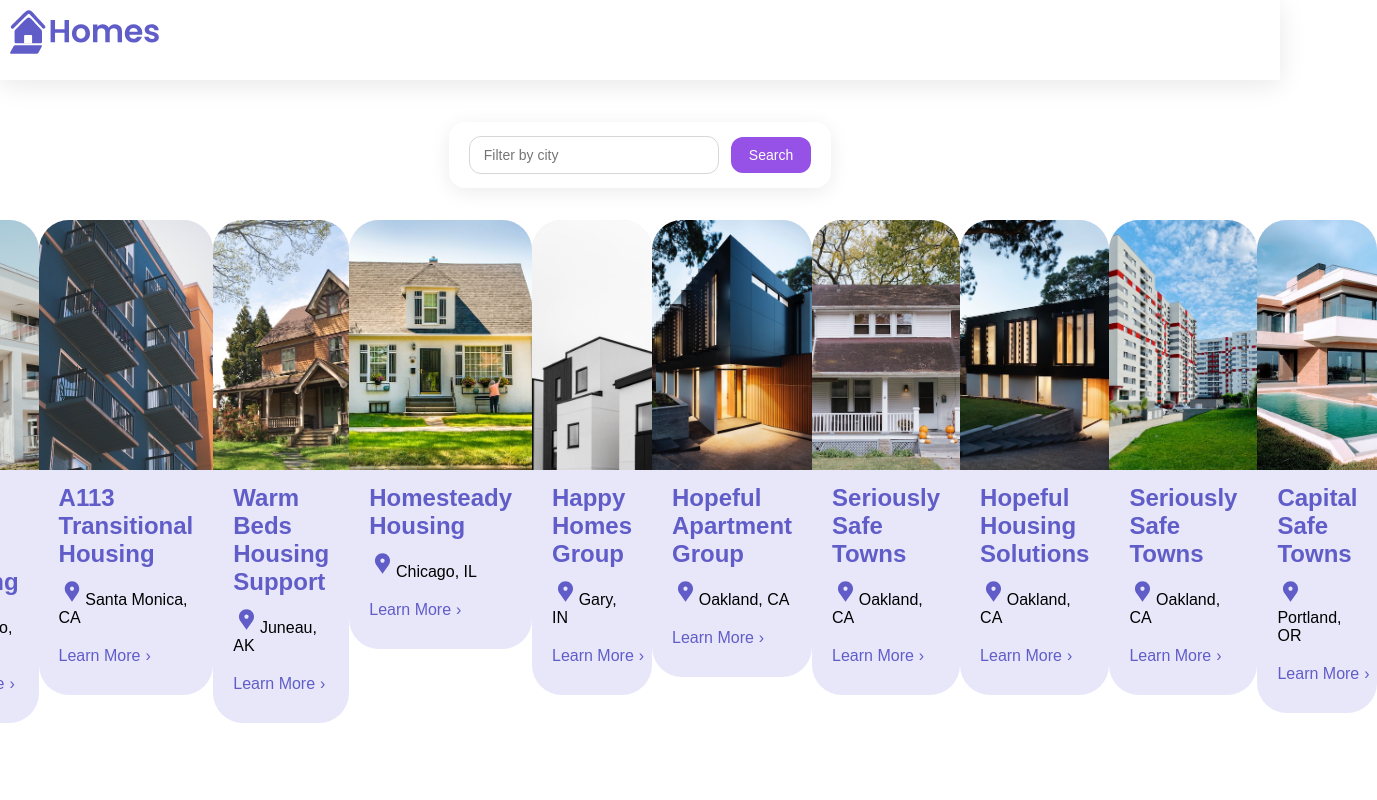
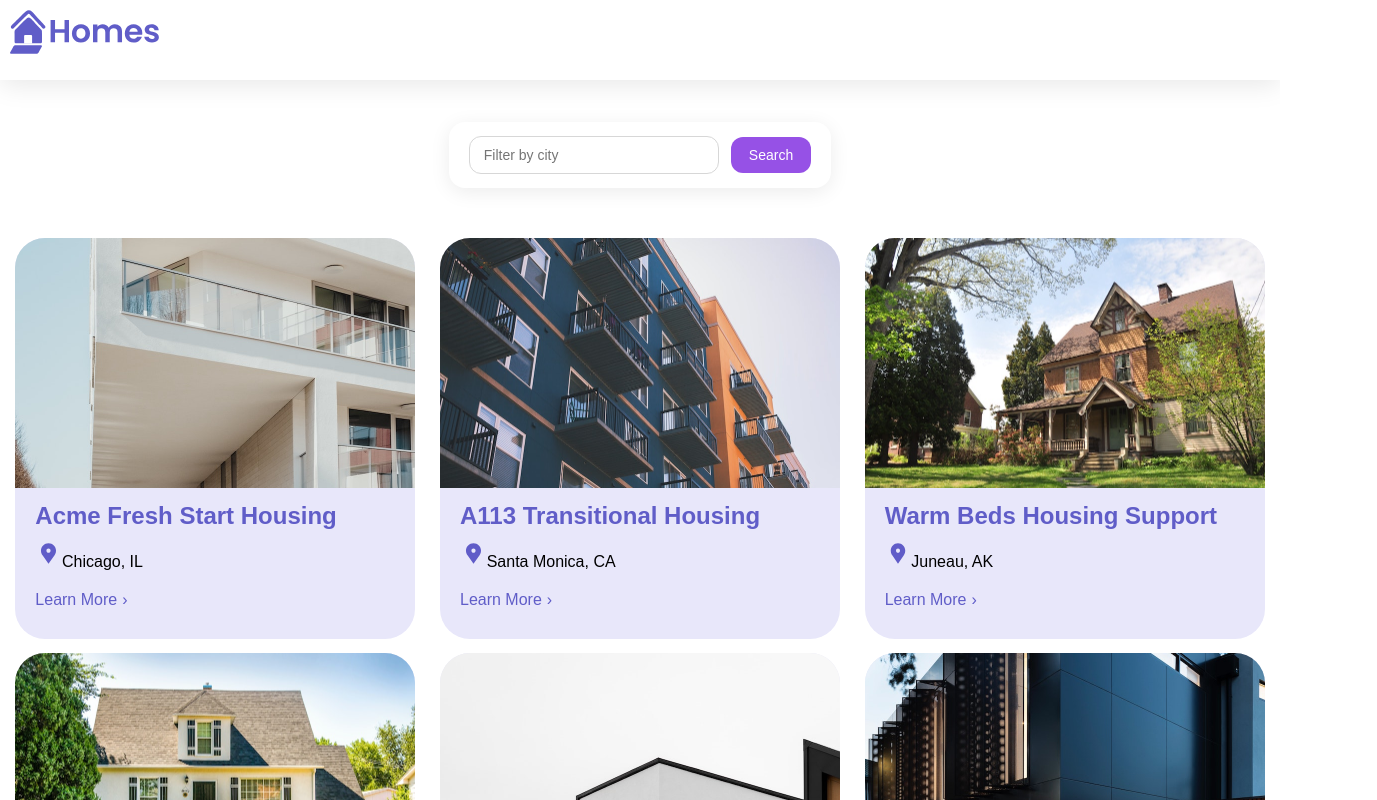
Before and after one commit to JersonEsteban/Instaleap_challenge, an Angular app: page / in a window 1280 px wide. Shown: the top 800 px of the page, 1377 px wide, since content can reach past the window. Built offline with nearby package versions, Linux system fonts and the light colour scheme.

Commit message:
feat(lesson-12): Integrate Angular Forms

```diff
--- a/src/app/details/details.component.ts
+++ b/src/app/details/details.component.ts
@@ -3,11 +3,12 @@
 import { ActivatedRoute } from '@angular/router';
 import { HousingService } from '../housing.service';
 import { HousingLocation } from '../housingLocation';
+import { FormControl, FormGroup, ReactiveFormsModule } from '@angular/forms';
 
 @Component({
   selector: 'app-details',
   standalone: true,
-  imports: [CommonModule],
+  imports: [CommonModule, ReactiveFormsModule],
   template: `
     <article>
       <img class="listing-photo" [src]="housingLocation?.photo" alt="">
@@ -26,7 +27,17 @@
       </section>
       <section class="listing-apply">
         <h2 class="section-heading">Apply now to live here</h2>
-        <button class="primary" type="button">Apply now</button>
+        <form [formGroup]="applyForm" (submit)="submitApplication()">
+          <label for="first-name">First Name</label>
+          <input id="first-name" type="text" formControlName="firstName">
+
+          <label for="last-name">Last Name</label>
+          <input id="last-name" type="text" formControlName="lastName">
+
+          <label for="email">Email</label>
+          <input id="email" type="text" formControlName="email">
+          <Button type="submit" class="primary">Apply now</Button>
+        </form>
       </section>
     </article>
   `,
@@ -36,12 +47,23 @@
   route: ActivatedRoute = inject(ActivatedRoute);
   housingService = inject(HousingService);
   housingLocation: HousingLocation | undefined;
-
+  applyForm = new FormGroup({
+    firstName: new FormControl(''),
+    lastName: new FormControl(''),
+    email: new FormControl('')
+  });
 
 
   constructor(){
     const housingLocationId = Number(this.route.snapshot.params['id']);
     this.housingLocation = this.housingService.getHousingLocationById(housingLocationId)
   }
+  submitApplication(){
+    this.housingService.submitApplication(
+      this.applyForm.value.firstName ?? '',
+      this.applyForm.value.lastName ?? '',
+      this.applyForm.value.email ?? ''
+    )
+  }
 
 }
--- a/src/app/home/home.component.css
+++ b/src/app/home/home.component.css
@@ -1,3 +1,12 @@
+.results {
+  display: grid;
+  column-gap: 14px;
+  row-gap: 14px;
+  grid-template-columns: repeat(auto-fill, minmax(400px, 400px));
+  margin-top: 50px;
+  justify-content: space-around;
+}
+
 section {
   display: flex;
   justify-content: center;
--- a/src/app/housing.service.ts
+++ b/src/app/housing.service.ts
@@ -114,4 +114,8 @@
   getHousingLocationById(id: Number): HousingLocation | undefined{
     return this.housingLocationList.find(housingLocation => housingLocation.id===id);
   }
+
+  submitApplication(firstName: string, lastName: string, email: string){
+    console.log(firstName, lastName, email)
+  }
 }
```
